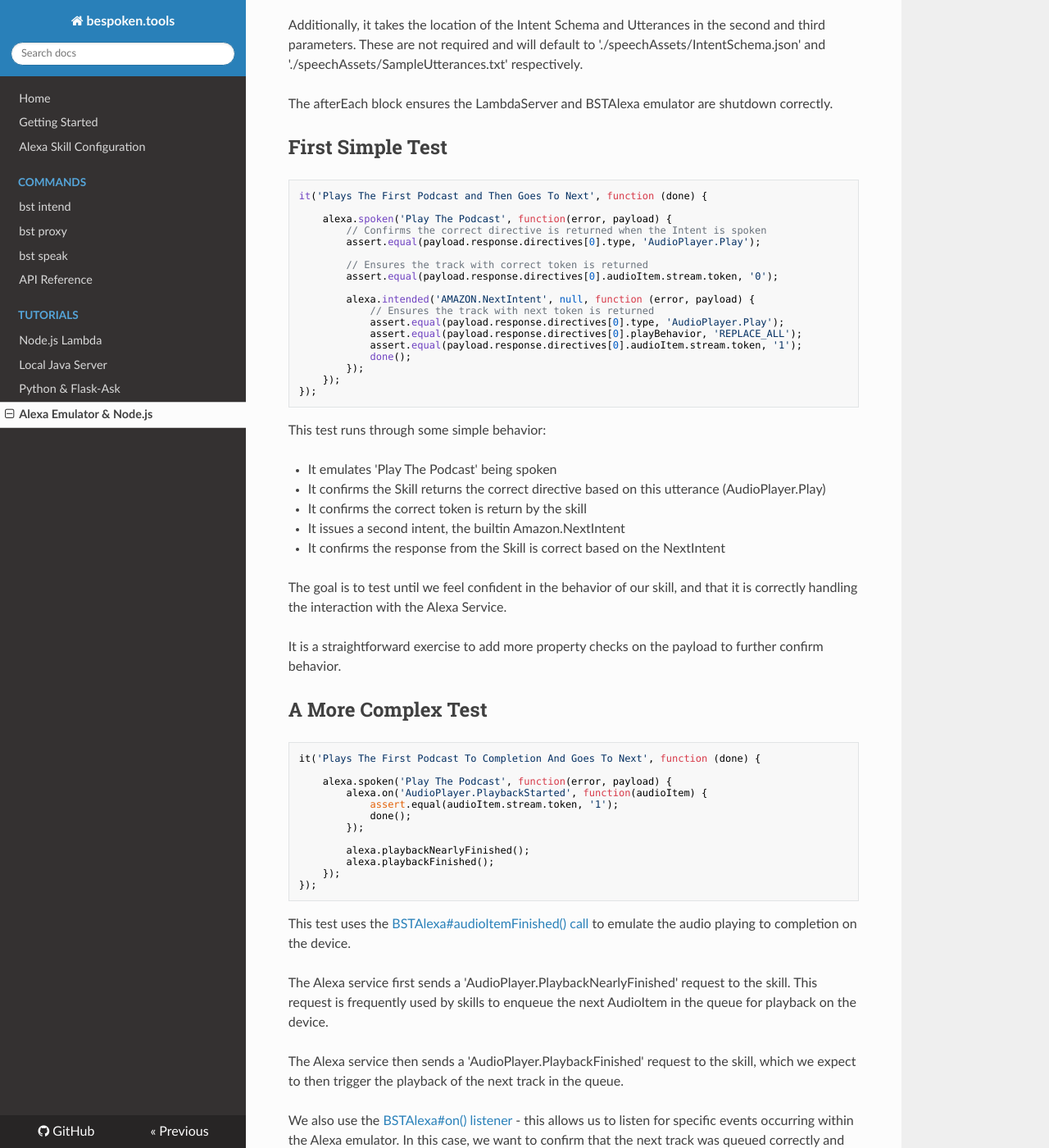
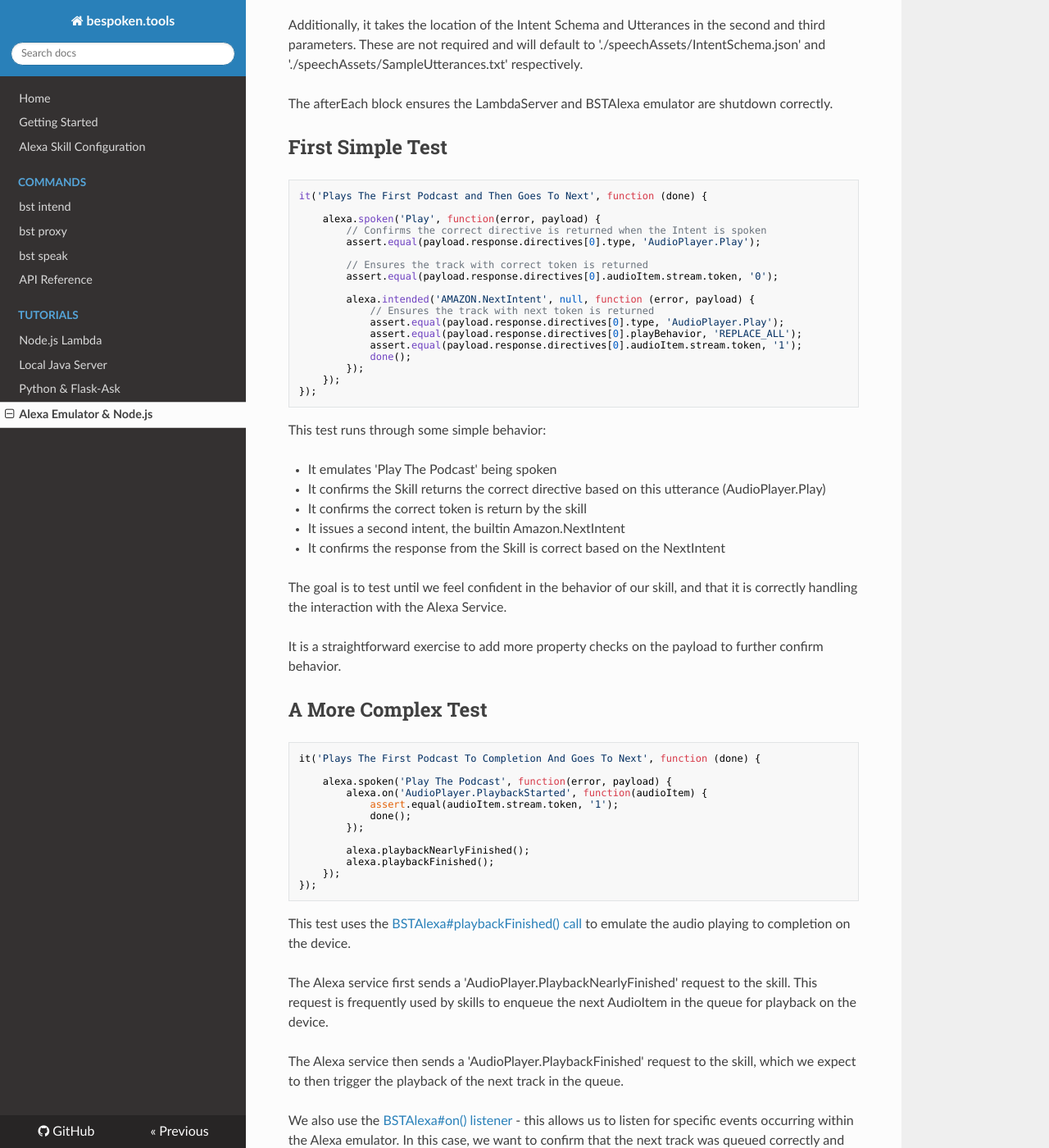
Before and after one commit to bespoken/bst, an MkDocs documentation site: the page built from docs/tutorials/tutorial_bst_emulator_nodejs.md, in a window 1280 px wide and 1400 px high, scrolled down 2088 px. Shown: the whole window at 82% size. Built offline with MkDocs 1.6.1, drawn with Linux system fonts in a browser that asks for light colours; nearby versions of some CDN libraries; old or Windows-style settings are respelled for this version of MkDocs.

Commit message:
SLight formatting changes

````diff
--- a/docs/tutorials/tutorial_bst_emulator_nodejs.md
+++ b/docs/tutorials/tutorial_bst_emulator_nodejs.md
@@ -17,7 +17,7 @@ the BSTAlexa emulator can be used for testing regular Alexa skills as well.
     * https://mochajs.org/#getting-started
     * `$ npm install mocha --save-dev`
 * A Node.js, Lambda-based Alexa skill
-    * If you do not have one and want to follow along at home, [try ours here](https://github.com/bespoken/skill-sample-nodejs-audio-player)
+    * If you do not have one and want to follow along at home, [try ours here](https://github.com/bespoken/streamer).
     * Derived from excellent streaming skill example provided by Amazon.
     * The test used in this tutorial is [found here](https://github.com/bespoken/skill-sample-nodejs-audio-player/blob/mainline/js/test/skillTest.js).
 * Bespoken Tools added to your project's package.json
@@ -93,7 +93,7 @@ The afterEach block ensures the LambdaServer and BSTAlexa emulator are shutdown
 ```
 it('Plays The First Podcast and Then Goes To Next', function (done) {
 
-    alexa.spoken('Play The Podcast', function(error, payload) {
+    alexa.spoken('Play', function(error, payload) {
         // Confirms the correct directive is returned when the Intent is spoken
         assert.equal(payload.response.directives[0].type, 'AudioPlayer.Play');
 
@@ -140,7 +140,7 @@ it('Plays The First Podcast To Completion And Goes To Next', function (done) {
 });
 ```
 
-This test uses the [BSTAlexa#audioItemFinished() call](http://docs.bespoken.tools/en/latest/api/classes/bstalexa.html#audioitemfinished)
+This test uses the [BSTAlexa#playbackFinished() call](http://docs.bespoken.tools/en/latest/api/classes/bstalexa.html#playbackfinished)
 to emulate the audio playing to completion on the device.
 
 The Alexa service first sends a 'AudioPlayer.PlaybackNearlyFinished' request to the skill.
````
Also changed, not shown: docs/index.md (+1 -2 lines), 1 other file.
